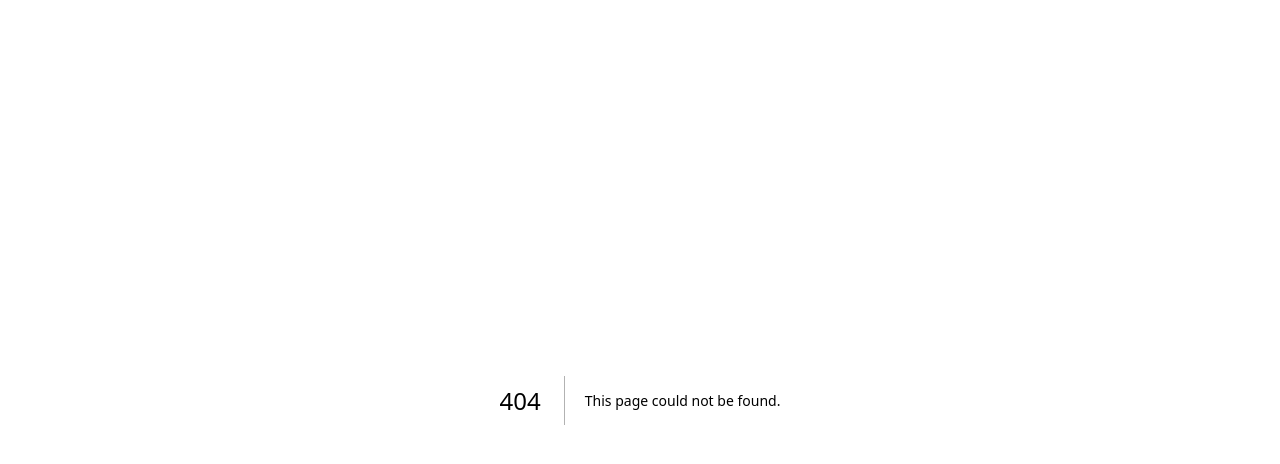
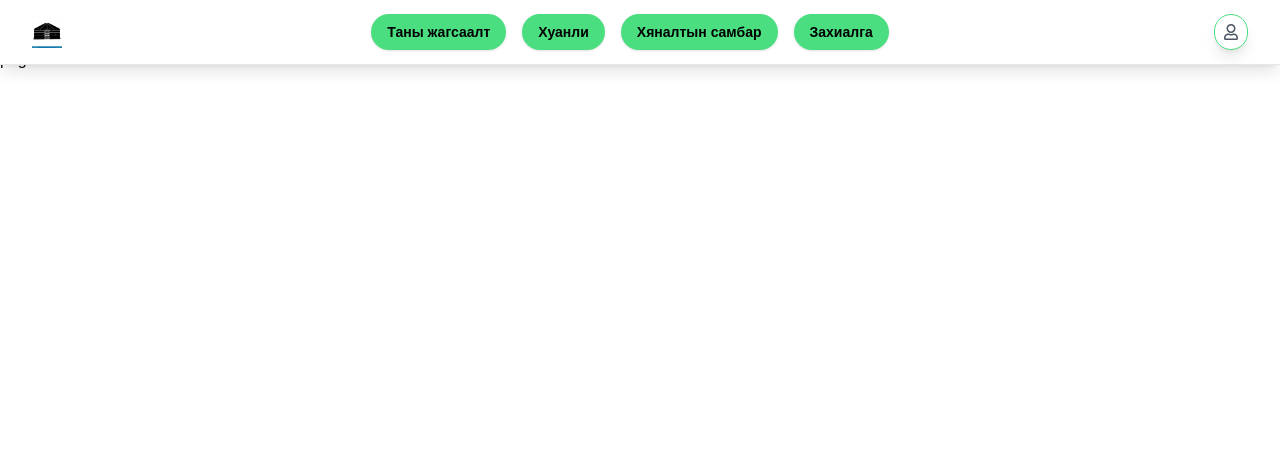
Before and after one commit to LEAP-2024-1C/liveger, a Next.js app in the folder frontend/: page /host/calendar in a window 1280 px wide. Before the commit this address had no page. Shown: the top 464 px of the page. Built offline with nearby package versions, Linux system fonts and the light colour scheme.

Commit message:
tur zuur

```diff
--- a/frontend/src/app/components/host/host_header.tsx
+++ b/frontend/src/app/components/host/host_header.tsx
@@ -24,7 +24,7 @@ import { FaRegUser } from "react-icons/fa";
 
 function Host_header() {
 	return (
-		<div className="h-12 flex flex-row justify-between items-center py-4 sm:py-8 px-4 md:px-8 border-b bg-white border-gray-200 fixed z- top-0 w-full shadow-lg">
+		<div className="h-12 flex flex-row justify-between items-center py-4 sm:py-8 px-4 md:px-8 border-b bg-white border-gray-200 fixed z-50 top-0 w-full shadow-lg">
 			<div className="flex items-center">
 				<Image
 					src="/ger.jpg"
--- /dev/null
+++ b/frontend/src/app/host/calendar/page.tsx
@@ -0,0 +1,9 @@
+import React from 'react'
+
+function page() {
+  return (
+    <div>page</div>
+  )
+}
+
+export default page
```
Also changed, not shown: frontend/src/app/host/edit/[id]/page.tsx (added).
